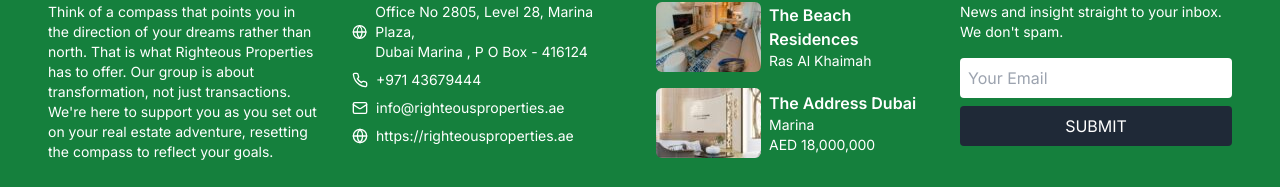
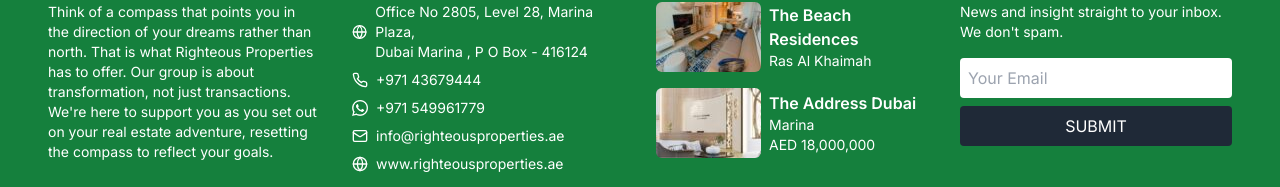
Before and after one commit to DarkInventor/righteous-properties, a Next.js app: page / in a window 1280 px wide. Shown: the part 765-952 px from the top of the page. Built offline with nearby package versions, Linux system fonts and the light colour scheme.

Commit message:
fix -bugs

```diff
--- a/app/page.tsx
+++ b/app/page.tsx
@@ -22,19 +22,19 @@ import {
 const investmentOptions = [
   {
     value: "2,50,000-5,00,000",
-    label: "2,50,000 $ - 5,00,000 $ USD",
+    label: "2,50,000 - 5,00,000 AED",
   },
   {
     value: "5,00,000-10,00,000",
-    label: "5,00,000 $ - 10,00,000 $ USD",
+    label: "5,00,000 $ - 10,00,000 AED",
   },
   {
     value: "10,00,000-15,00,000",
-    label: "10,00,000 $ - 15,00,000 $ USD",
+    label: "10,00,000 - 15,00,000 AED",
   },
   {
     value: "20,00,000-more",
-    label: "20,00,000 $ USD & more",
+    label: "20,00,000 $ AED & more",
   },
 ];
 
@@ -179,7 +179,7 @@ export default function ContactFormWithVideo() {
                     className="w-1/2"
                   />
                 </div>
-                <Button className="w-full">Submit Survey</Button>
+                <Button className="w-full hover:bg-primary/80">Submit Survey</Button>
               </CardContent>
             </Card>
           </div>
--- a/components/footer.tsx
+++ b/components/footer.tsx
@@ -25,18 +25,22 @@ function SiteFooter() {
             <br />
             Dubai Marina , P O Box - 416124
           </p>
-          <p className="flex items-center mb-2">
+          <a href="tel:+97143679444" className="flex items-center mb-2 hover:underline">
             <Phone size={16} className="mr-2" />
             +971 43679444
+          </a>
+          <p className="flex items-center mb-2">
+            <img src="/whatsapp-icon.png" alt="Whatsapp" className="mr-2" style={{ width: 16, height: 16 }} />
+            +971 549961779
           </p>
           <p className="flex items-center mb-2">
             <Mail size={16} className="mr-2" />
             info@righteousproperties.ae
           </p>
-          <p className="flex items-center mb-2">
+          <a href="http://www.righteousproperties.ae" className="flex items-center mb-2 hover:underline">
             <Globe size={16} className="mr-2" />
-            https://righteousproperties.ae
-          </p>
+            www.righteousproperties.ae
+          </a>
         </address>
       </div>
 
--- a/components/navbar.tsx
+++ b/components/navbar.tsx
@@ -51,7 +51,7 @@ function NavBar() {
     </div>
     {showMenu && (
       <div className="absolute top-full left-0 mt-2 bg-white shadow-md md:hidden">
-        <a href="#" className="block px-4 py-2 text-gray-600 hover:text-green-600 font-semibold text-sm custom-underline text-green-700 border-b">+971 43679444</a>
+        <a href="tel:+97143679444" className="block px-4 py-2 text-gray-600 hover:text-green-600 font-semibold text-sm custom-underline text-green-700 border-b">+971 43679444</a>
         <a href="#" className="block px-4 py-2 text-gray-600 hover:text-green-600 font-semibold text-sm custom-underline border-b">BUY</a>
         <a href="#" className="block px-4 py-2 text-gray-600 hover:text-green-600 font-semibold text-sm custom-underline border-b">RENT</a>
         <a href="#" className="block px-4 py-2 text-gray-600 hover:text-green-600 font-semibold text-sm custom-underline border-b">OFF PLANS</a>
@@ -92,7 +92,7 @@ function NavBar() {
         CONTACT US
       </a>
     </div>
-    <div className="flex justify-end items-center text-green-600 mr-0 lg:mr-10 hidden lg:flex"><Phone size={20} className="mr-2" /><span>+971 43679444</span></div>
+    <a href="tel:+97143679444" className="flex justify-end items-center text-green-600 mr-0 lg:mr-10 hidden lg:flex hover:text-green-700"><Phone size={20} className="mr-2" /><span>+971 43679444</span></a>
   </nav>
   )
 }
--- a/components/ui/button.tsx
+++ b/components/ui/button.tsx
@@ -9,7 +9,7 @@ const buttonVariants = cva(
   {
     variants: {
       variant: {
-        default: "bg-primary text-primary-foreground hover:bg-primary/90",
+        default: "bg-primary text-primary-foreground hover:bg-primary/10",
         destructive:
           "bg-destructive text-destructive-foreground hover:bg-destructive/90",
         outline:
```
Also changed, not shown: public/whatsapp-icon.png (added).
